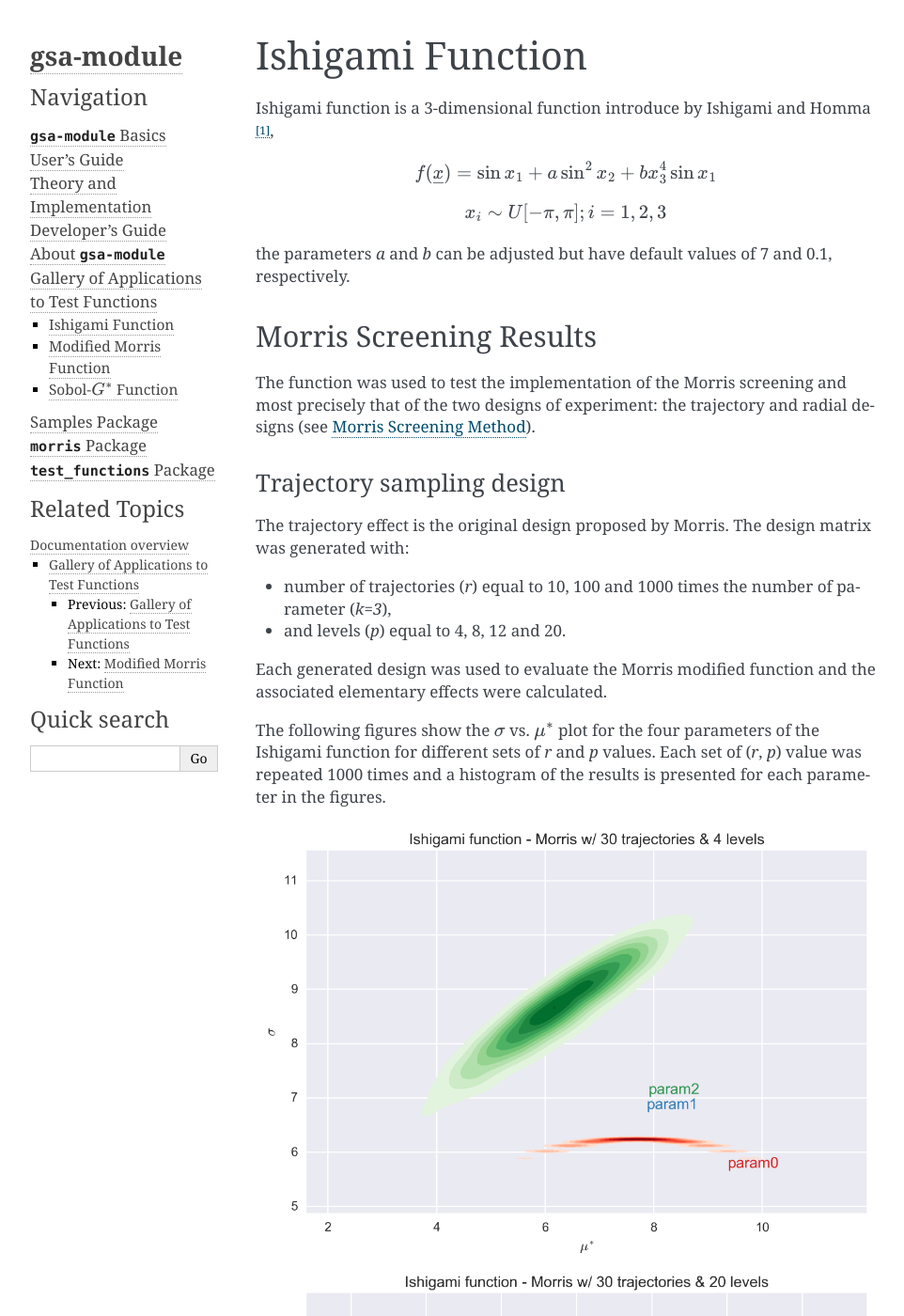
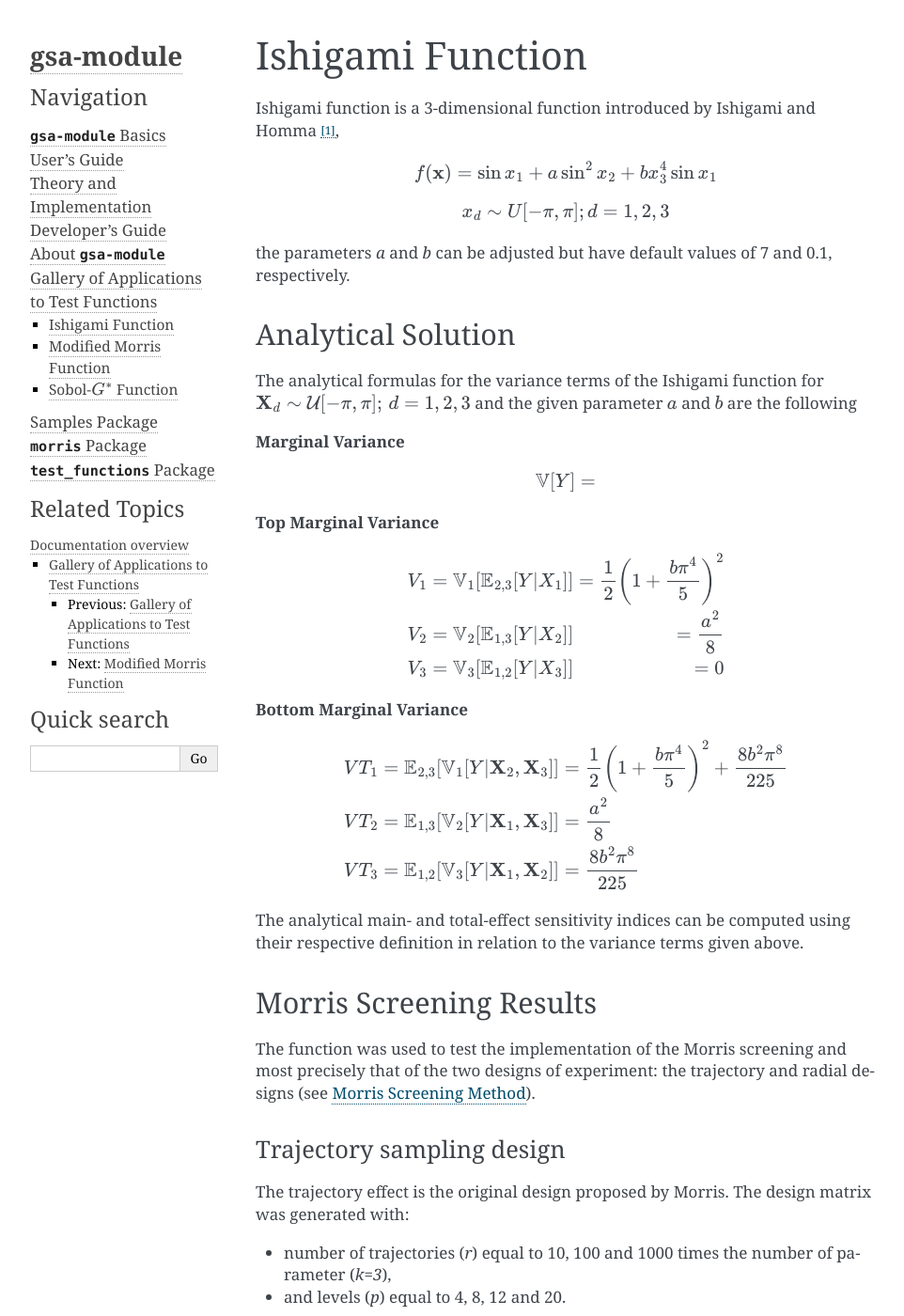
Before and after one commit to damar-wicaksono/gsa-module, a Sphinx documentation site: the page built from docs/source/test_gallery/ishigami.rst, in a window 1280 px wide and 1400 px high. Shown: the whole window at 94% size, without its empty margins (148-1110 px from the left). Built offline with Sphinx 7.4.7, drawn with Linux system fonts in a browser that asks for light colours.

Commit message:
Add section on analytical solution of the variance decomp. for Ishigami

```diff
--- a/docs/source/test_gallery/ishigami.rst
+++ b/docs/source/test_gallery/ishigami.rst
@@ -3,20 +3,46 @@
 Ishigami Function
 -----------------
 
-Ishigami function is a 3-dimensional function introduce by Ishigami and Homma
+Ishigami function is a 3-dimensional function introduced by Ishigami and Homma
 [1]_,
 
 .. math::
 
-    f(\underline x) = \sin x_1 + a \sin^2 x_2 + b x^4_3 \sin x_1
+    f(\mathbf{x}) = \sin x_1 + a \sin^2 x_2 + b x^4_3 \sin x_1
 
 .. math::
-    x_i \sim U[-\pi, \pi]; i = 1, 2, 3
+    x_d \sim U[-\pi, \pi]; d = 1, 2, 3
 
 
-the parameters `a` and `b` can be adjusted but have default values of 7 and
-0.1, respectively.
+the parameters `a` and `b` can be adjusted but have default values of 7 and 0.1, respectively.
 
+Analytical Solution
+-------------------
+
+The analytical formulas for the variance terms of the Ishigami function
+for :math:`\mathbf{X}_d \sim \mathcal{U}[-\pi,\pi]; \, d = 1, 2, 3`
+and the given parameter :math:`a` and :math:`b` are the following
+
+**Marginal Variance**
+
+.. math::
+    \mathbb{V}[Y] =
+
+**Top Marginal Variance**
+
+.. math::
+    V_1 & = \mathbb{V}_{1} [\mathbb{E}_{2,3} [Y | X_1]] & = \frac{1}{2} \left(1 + \frac{b \pi^4}{5}\right)^2 \\
+    V_2 & = \mathbb{V}_{2} [\mathbb{E}_{1,3} [Y | X_2]] & = \frac{a^2}{8} \\
+    V_3 & = \mathbb{V}_{3} [\mathbb{E}_{1,2} [Y | X_3]] & = 0
+
+**Bottom Marginal Variance**
+
+.. math::
+    VT_1 = \mathbb{E}_{2,3} [\mathbb{V}_{1} [Y | \mathbf{X}_2,\mathbf{X}_3]] & = \frac{1}{2} \left(1 + \frac{b \pi^4}{5}\right)^2 + \frac{8 b^2 \pi^8}{225}\\
+    VT_2 = \mathbb{E}_{1,3} [\mathbb{V}_{2} [Y | \mathbf{X}_1,\mathbf{X}_3]] & = \frac{a^2}{8} \\
+    VT_3 = \mathbb{E}_{1,2} [\mathbb{V}_{3} [Y | \mathbf{X}_1,\mathbf{X}_2]] & = \frac{8 b^2 \pi^8}{225}
+
+The analytical main- and total-effect sensitivity indices can be computed using their respective definition in relation to the variance terms given above.
 
 Morris Screening Results
 ------------------------
```
